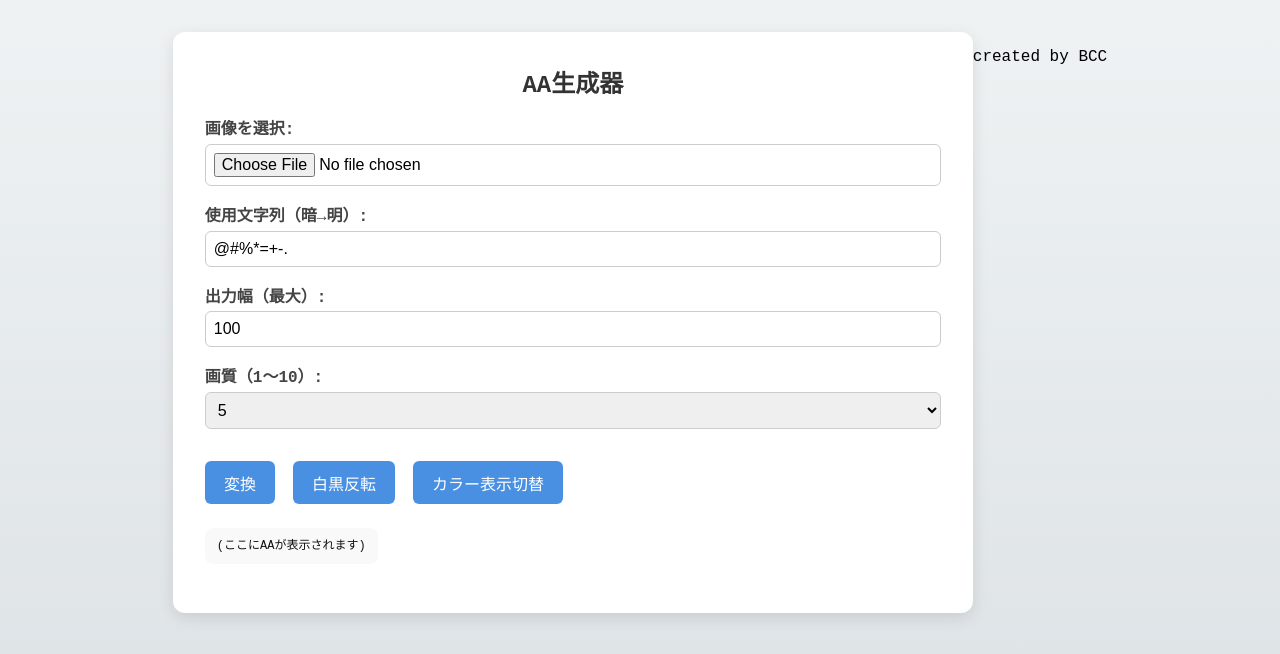
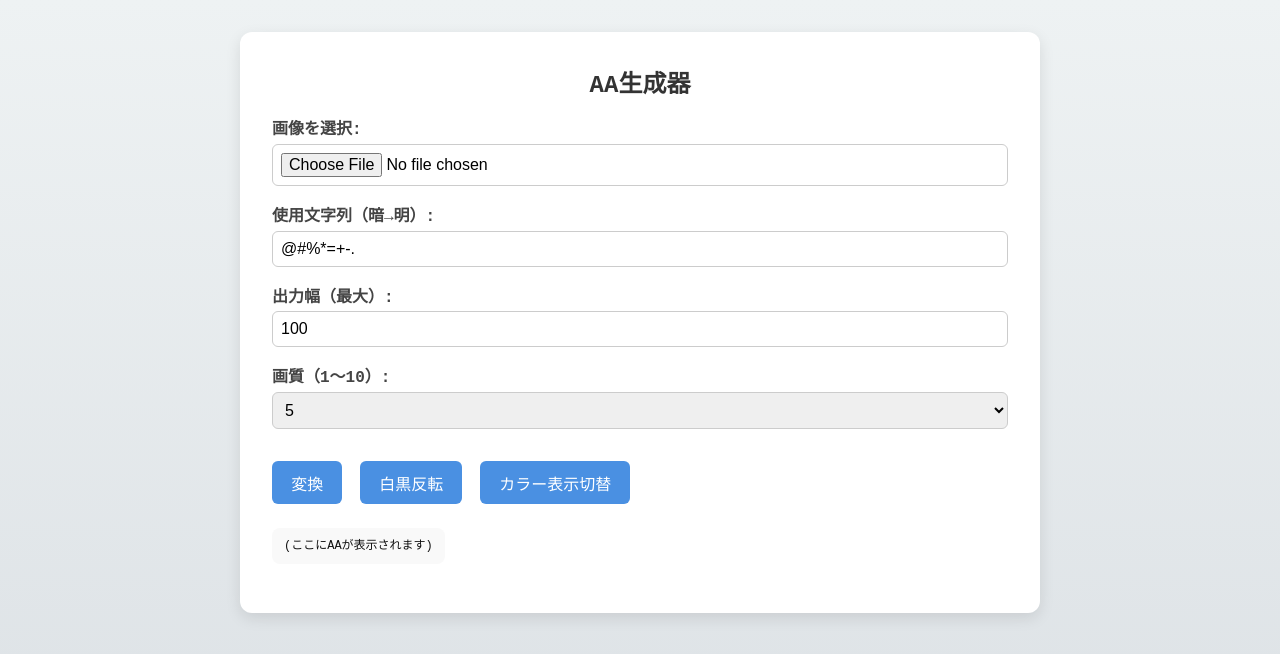
Before and after one commit to KiarinaBCC/AAgenerator, a plain HTML site: page index.html in a window 1280 px wide. Drawn offline with Linux system fonts and the light colour scheme.

Commit message:
Update index.html

```diff
--- a/index.html
+++ b/index.html
@@ -207,6 +207,5 @@
       reader.readAsDataURL(file);
     }
   </script>
-<p>created by BCC</p>
 </body>
 </html>
```
